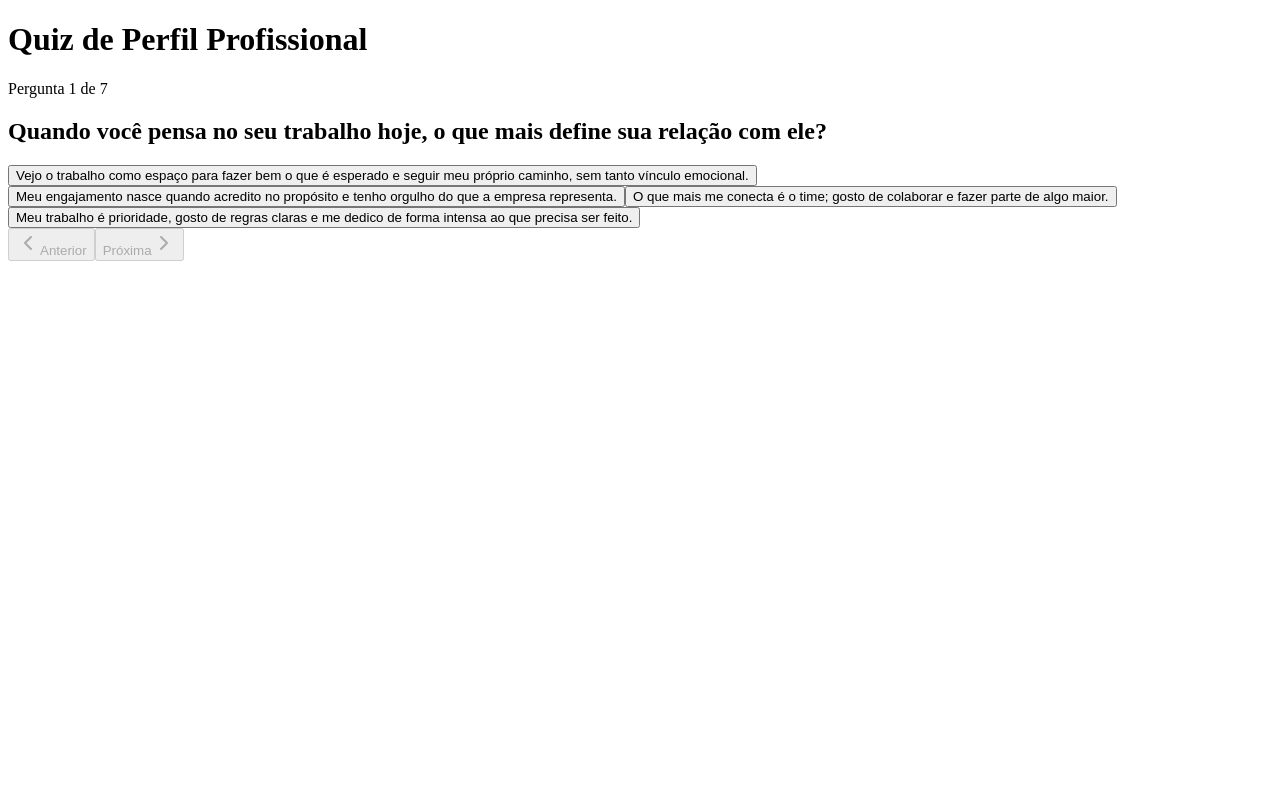
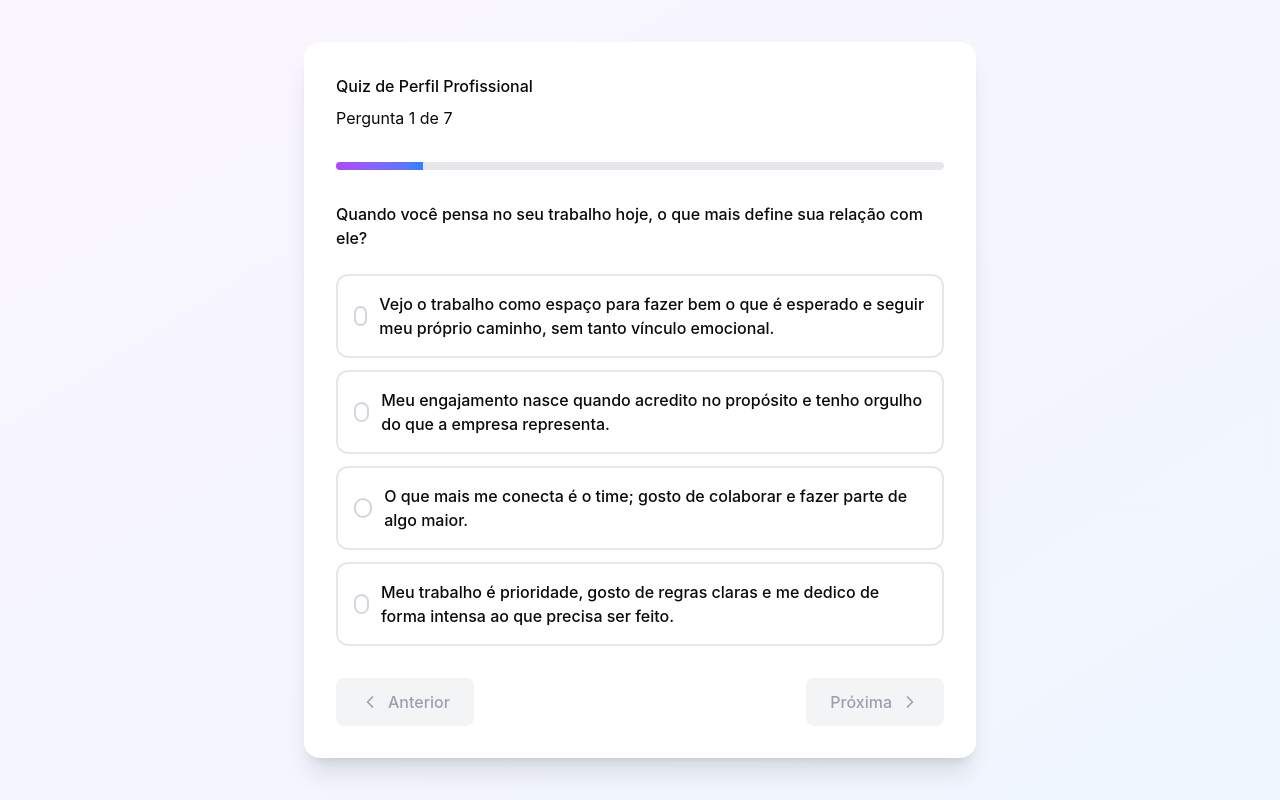
Before and after one commit to orubensjr/tlp_quiz_v2, a React (Vite) app in the folder TLP-QUIZ/: page / in a window 1280 px wide. Built offline with nearby package versions, Linux system fonts and the light colour scheme.

Commit message:
Refactor ReactDOM import and rendering method

```diff
--- a/TLP-QUIZ/src/main.tsx
+++ b/TLP-QUIZ/src/main.tsx
@@ -1,9 +1,5 @@
-import React from "react";
-import ReactDOM from "react-dom/client";
-import App from "./app/App";
+  import { createRoot } from "react-dom/client";
+  import App from "./app/App.tsx";
+  import "./styles/index.css";
 
-ReactDOM.createRoot(document.getElementById("root")!).render(
-  <React.StrictMode>
-    <App />
-  </React.StrictMode>
-);
+  createRoot(document.getElementById("root")!).render(<App />);
```
